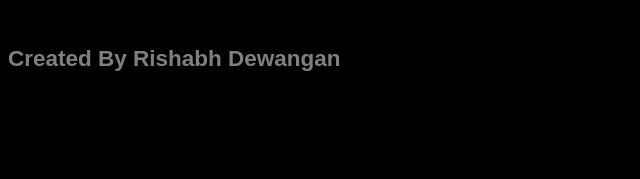
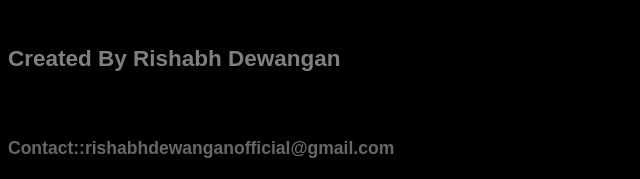
Before and after one commit to rdsparky/automatedtextsummarization-nlp, a Flask app: template templates/home.html in a window 1280 px wide. Shown: the part 731-910 px from the top of the page, without its empty margins (0-640 px from the left). Before the commit the page ends 802 px from the top, so only its background shows below. Run offline with Flask 2, Linux system fonts and the light colour scheme; the template is opened without the code that fills it, so the values that code supplies are empty.

Commit message:
Update home.html

```diff
--- a/templates/home.html
+++ b/templates/home.html
@@ -67,6 +67,8 @@ submit {
 
    <br>
    <h2>Created By Rishabh Dewangan</h2>
+    <br>
+   <h3>Contact::rishabhdewanganofficial@gmail.com</h3>
 
 </body>
 </html>
```
